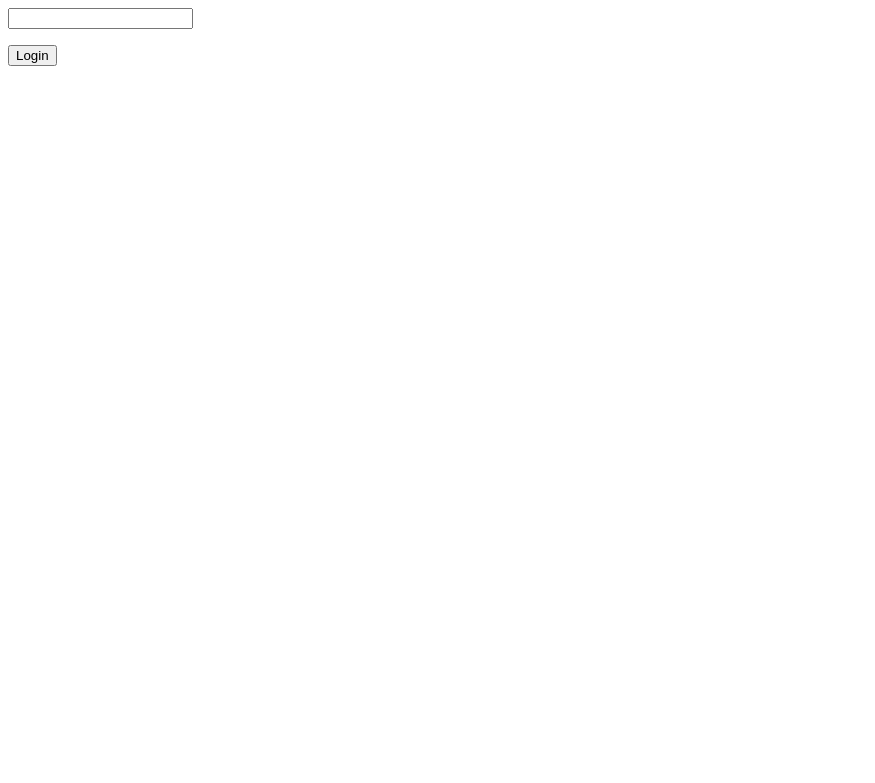
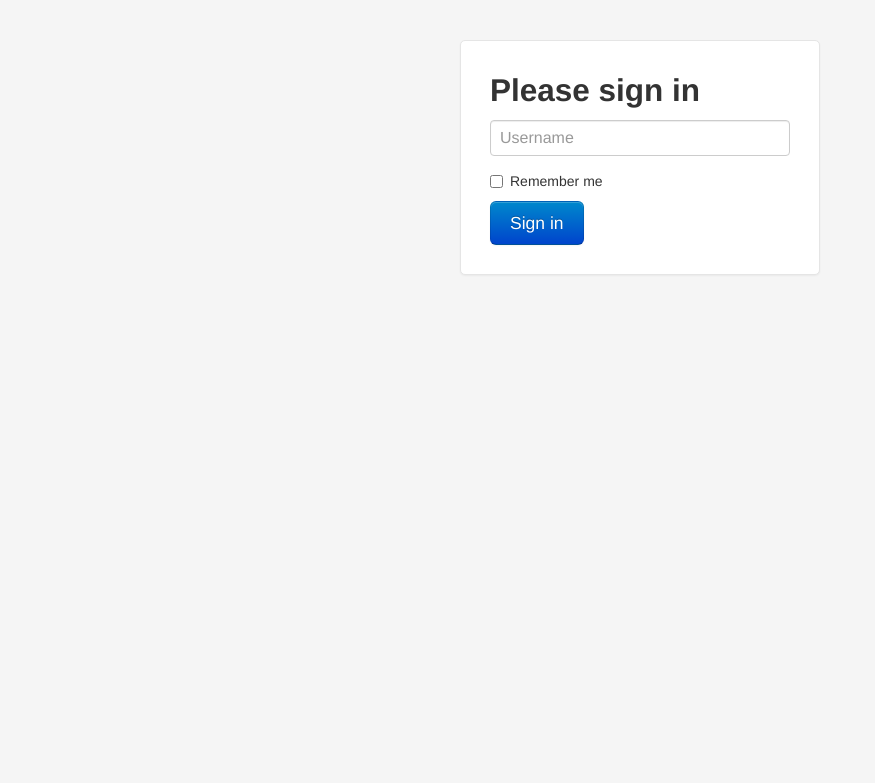
Before and after one commit to devChuk/TwitchPlaysRockEmSockEm, a Flask app: page /login in a window 1280 px wide. Before the commit the part shown is almost empty. Shown: the top 783 px of the page, without its empty margins (0-875 px from the left). Run offline with Flask 2, Linux system fonts and the light colour scheme; some libraries are stand-ins or nearby versions.

Commit message:
somewhat better looking login

```diff
--- a/Website/templates/login.html
+++ b/Website/templates/login.html
@@ -1,4 +1,96 @@
-<form action="" method="post">
-  <p><input type=text name=username>
-  <p><input type=submit value=Login>
-</form>
+<!DOCTYPE html>
+<html lang="en">
+  <head>
+    <meta charset="utf-8">
+    <title>Sign in &middot; Twitter Bootstrap</title>
+    <meta name="viewport" content="width=device-width, initial-scale=1.0">
+    <meta name="description" content="">
+    <meta name="author" content="">
+
+    <!-- Le styles -->
+    <link href="../static/css/bootstrap.css" rel="stylesheet">
+    <style type="text/css">
+      body {
+        padding-top: 40px;
+        padding-bottom: 40px;
+        background-color: #f5f5f5;
+      }
+
+      .form-signin {
+        max-width: 300px;
+        padding: 19px 29px 29px;
+        margin: 0 auto 20px;
+        background-color: #fff;
+        border: 1px solid #e5e5e5;
+        -webkit-border-radius: 5px;
+           -moz-border-radius: 5px;
+                border-radius: 5px;
+        -webkit-box-shadow: 0 1px 2px rgba(0,0,0,.05);
+           -moz-box-shadow: 0 1px 2px rgba(0,0,0,.05);
+                box-shadow: 0 1px 2px rgba(0,0,0,.05);
+      }
+      .form-signin .form-signin-heading,
+      .form-signin .checkbox {
+        margin-bottom: 10px;
+      }
+      .form-signin input[type="text"],
+      .form-signin input[type="password"] {
+        font-size: 16px;
+        height: auto;
+        margin-bottom: 15px;
+        padding: 7px 9px;
+      }
+
+    </style>
+    <link href="../static/css/bootstrap-responsive.css" rel="stylesheet">
+
+    <!-- HTML5 shim, for IE6-8 support of HTML5 elements -->
+    <!--[if lt IE 9]>
+      <script src="../assets/js/html5shiv.js"></script>
+    <![endif]-->
+
+    <!-- Fav and touch icons -->
+<!--
+    <link rel="apple-touch-icon-precomposed" sizes="144x144" href="../assets/ico/apple-touch-icon-144-precomposed.png">
+    <link rel="apple-touch-icon-precomposed" sizes="114x114" href="../assets/ico/apple-touch-icon-114-precomposed.png">
+      <link rel="apple-touch-icon-precomposed" sizes="72x72" href="../assets/ico/apple-touch-icon-72-precomposed.png">
+                    <link rel="apple-touch-icon-precomposed" href="../assets/ico/apple-touch-icon-57-precomposed.png">
+                                   <link rel="shortcut icon" href="../assets/ico/favicon.png">
+-->
+  </head>
+
+  <body>
+
+    <div class="container">
+
+      <form class="form-signin" action = "" method = "POST">
+        <h2 class="form-signin-heading">Please sign in</h2>
+        <input type="text" class="input-block-level" placeholder="Username" name = username>
+        <label class="checkbox">
+          <input type="checkbox" value="remember-me"> Remember me
+        </label>
+        <button class="btn btn-large btn-primary" type="submit" value = Login>Sign in</button>
+      </form>
+
+    </div> <!-- /container -->
+
+    <!-- Le javascript
+    ================================================== -->
+    <!-- Placed at the end of the document so the pages load faster -->
+    <!--
+    <script src="../assets/js/jquery.js"></script>
+    <script src="../assets/js/bootstrap-transition.js"></script>
+    <script src="../assets/js/bootstrap-alert.js"></script>
+    <script src="../assets/js/bootstrap-modal.js"></script>
+    <script src="../assets/js/bootstrap-dropdown.js"></script>
+    <script src="../assets/js/bootstrap-scrollspy.js"></script>
+    <script src="../assets/js/bootstrap-tab.js"></script>
+    <script src="../assets/js/bootstrap-tooltip.js"></script>
+    <script src="../assets/js/bootstrap-popover.js"></script>
+    <script src="../assets/js/bootstrap-button.js"></script>
+    <script src="../assets/js/bootstrap-collapse.js"></script>
+    <script src="../assets/js/bootstrap-carousel.js"></script>
+    <script src="../assets/js/bootstrap-typeahead.js"></script>
+    -->
+  </body>
+</html>
```
